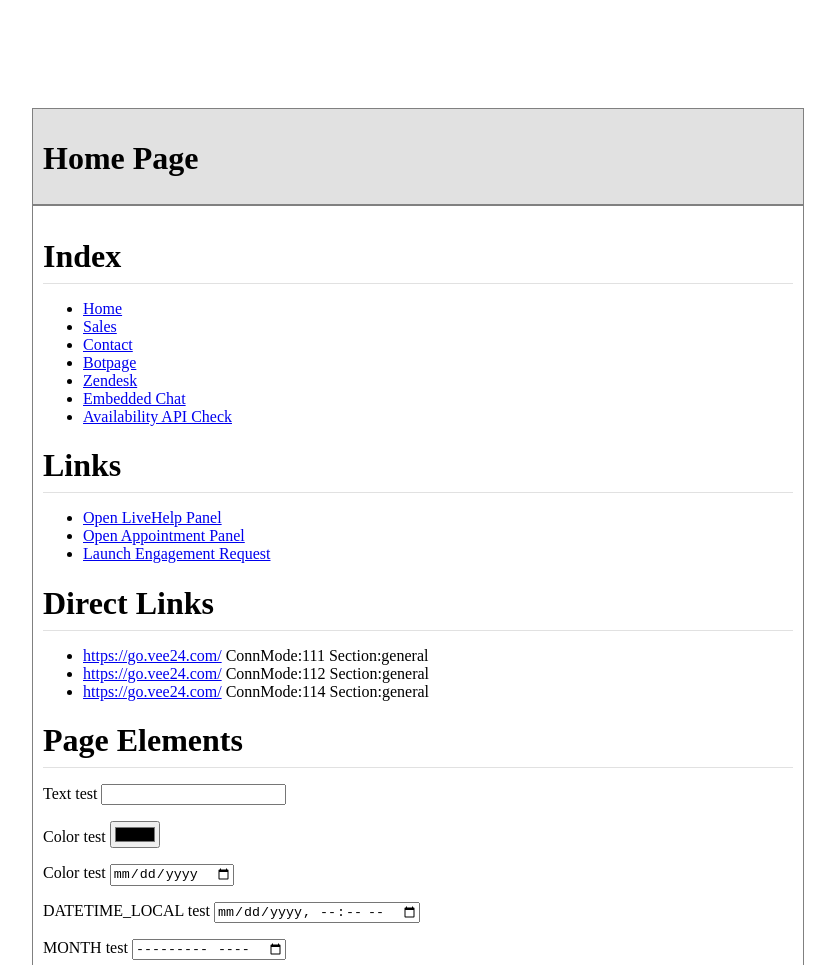
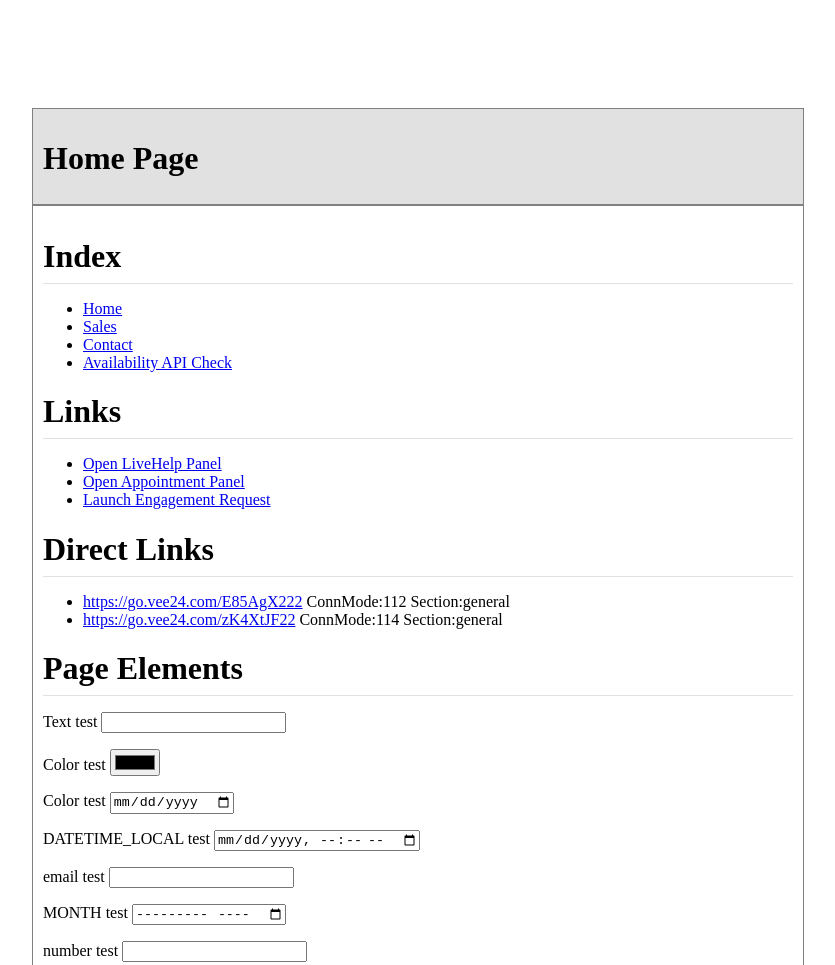
Before and after one commit to vee24/qauk1, a plain HTML site: page index.html in a window 1280 px wide. Shown: the top 965 px of the page, without its empty margins (222-1057 px from the left). Drawn offline with Linux system fonts and the light colour scheme.

Commit message:
Updating pages from local.

```diff
--- a/contact.html
+++ b/contact.html
@@ -45,11 +45,16 @@
     }
   </style>
 
-  <script>window.vee24TagKey = '<add Disco key here>';</script>
-  <script defer src="https://cdn.vee24.com/disco.min.js"></script>
+<script>window.vee24TagKey = '7a97b023-d714-4d67-ac78-ce7f3c4071e1';</script>
+<script defer src="https://cdn.vee24.com/disco.min.js"></script>
+
 </head>
 
 <body>
+
+
+
+
   <div class="header">
     <h1>Contact Page</h1>
   </div>
@@ -59,9 +64,6 @@
       <li><a href="./index.html">Home</a></li>
       <li><a href="./sales.html">Sales</a></li>
       <li><a href="./contact.html">Contact</a></li>
-	  <li><a href="./botpage.html">Botpage</a></li>
-	  <li><a href="./zendesk.html">Zendesk</a></li>
-  	  <li><a href="./embedded-chat.html">Embedded Chat</a></li>
       <li><a href="./fetchavailability.html">Availability API Check</a></li>
     </ul>
     <h1>Links</h1>
@@ -75,10 +77,8 @@
     <h1>Direct Links</h1>
     <p>
     <ul>
-      <li><a href="https://go.vee24.com/<add URL ID here>">https://go.vee24.com/<add URL ID here></a> ConnMode:111 Section:general</li>
-      <li><a href="https://go.vee24.com/<add URL ID here>">https://go.vee24.com/<add URL ID here></a> ConnMode:112 Section:general</li>
-      <li><a href="https://go.vee24.com/<add URL ID here>">https://go.vee24.com/<add URL ID here></a> ConnMode:114 Section:general</li>
-
+      <li><a href="https://go.vee24.com/E85AgX222">https://go.vee24.com/E85AgX222</a> ConnMode:112 Section:general</li>
+      <li><a href="https://go.vee24.com/zK4XtJF22">https://go.vee24.com/zK4XtJF22</a> ConnMode:114 Section:general</li>
     </ul>
     </p>
     <h1>Page Elements</h1>
@@ -158,9 +158,10 @@
     </p>
     <h1>Contact Form</h1>
     <p>
-      <iframe src="https://vee24qaauto1.netlify.app/contact_form.html" width="100%" height="800" title="Contact Form">
+      <iframe src="https://vee24qa1.netlify.app/contact_form.html" width="100%" height="800" title="Contact Form">
       </iframe>
     </p>
+
   </div>
   <div class="footer">
   </div>
--- a/index.html
+++ b/index.html
@@ -1,6 +1,5 @@
 <!DOCTYPE html>
 <html>
-
 <head>
 <meta name="viewport" content="width=device-width, initial-scale=1">
 <title>Home Page</title>
@@ -14,9 +13,9 @@
   margin: auto;
   background: white;
   padding: 10px;
-      border: 1px solid gray;
+  border:1px solid gray;
   position: relative;
-      top: 100px
+    top:100px
 }
 
 .header {
@@ -24,9 +23,9 @@
   margin: auto;
   background: #e1e1e1;
   padding: 10px;
-      border: 1px solid gray;
+  border:1px solid gray;
   position: relative;
-      top: 100px
+    top:100px
 }
 
 h1 {
@@ -41,18 +40,16 @@
   background: white;
   padding: 10px;
   position: relative;
-      top: 100px
+  top:100px
 }
 </style>
 
-
-
-  <script>window.vee24TagKey = '<add Disco key here>';</script>
+<script>window.vee24TagKey = '7a97b023-d714-4d67-ac78-ce7f3c4071e1';</script>
 <script defer src="https://cdn.vee24.com/disco.min.js"></script>
 
 </head>
+<body>
 
-<body>
 <div class="header">
 <h1>Home Page</h1>
 </div>
@@ -62,25 +59,20 @@
     <li><a href="./index.html">Home</a></li>
     <li><a href="./sales.html">Sales</a></li>
     <li><a href="./contact.html">Contact</a></li>
-	  <li><a href="./botpage.html">Botpage</a></li>
-      <li><a href="./zendesk.html">Zendesk</a></li>
-  	  <li><a href="./embedded-chat.html">Embedded Chat</a></li>
     <li><a href="./fetchavailability.html">Availability API Check</a></li>
     </ul>
    <h1>Links</h1>
    <ul>
-      <li><a onclick="if(typeof(vee24)!='undefined'){vee24.api.helpMe()};return false;" href="#">Open LiveHelp Panel</a>
-      </li>
-      <li><a onclick="if(typeof(vee24)!='undefined'){vee24.api.loadV24SelfScheduler()};return false;" href="#">Open
-          Appointment Panel</a>
+   <li><a onclick="if(typeof(vee24)!='undefined'){vee24.api.helpMe()};return false;" href="#" >Open LiveHelp Panel</a></li>
+   <li><a onclick="if(typeof(vee24)!='undefined'){vee24.api.loadV24SelfScheduler()};return false;" href="#" >Open Appointment Panel</a>
    <li><a onclick="requestEngagement();" href="#">Launch Engagement Request</a></li>
    </ul>
   <h1>Direct Links</h1>
   <p>
     <ul>
-      <li><a href="https://go.vee24.com/<add URL ID here>">https://go.vee24.com/<add URL ID here></a> ConnMode:111 Section:general</li>
-      <li><a href="https://go.vee24.com/<add URL ID here>">https://go.vee24.com/<add URL ID here></a> ConnMode:112 Section:general</li>
-      <li><a href="https://go.vee24.com/<add URL ID here>">https://go.vee24.com/<add URL ID here></a> ConnMode:114 Section:general</li>
+      <li><a href="https://go.vee24.com/E85AgX222">https://go.vee24.com/E85AgX222</a> ConnMode:112 Section:general</li>
+      <li><a href="https://go.vee24.com/zK4XtJF22">https://go.vee24.com/zK4XtJF22</a> ConnMode:114 Section:general</li>
+
     </ul>
   </p>
   <h1>Page Elements</h1>
@@ -89,8 +81,7 @@
   <input type="text" id="texttestinput"> </p>
   <p>
   <label for="colorinput">Color test</label>
-      <input type="color" id="colorinput">
-    </p>
+  <input type="color" id="colorinput"></p>
   <p>
     <label for="dateinput">Color test</label>
     <input type="date" id="dateinput">
@@ -98,6 +89,10 @@
   <p>
     <label for="DATETIME_LOCAL">DATETIME_LOCAL test</label>
     <input type="datetime-local" id="DATETIME_LOCAL">
+  </p>
+  <p>
+    <label for="EMAIL">email test</label>
+    <input type="email" id="EMAIL">
   </p>
   <p>
     <label for="MONTH">MONTH test</label>
@@ -113,7 +108,7 @@
   </p>
   <p>
     <label for="range">range test</label>
-      <input type="range" id="range" min="0" max="11" step="1" />
+    <input type="range" id="range" min="0" max="11" step="1"/>
   </p>
   <p>
     <label for="selecttest">select test</label>
@@ -127,15 +122,15 @@
   </p>
   <p>
     <label for="checkbox">checkbox test</label>
-      <input type="checkbox" id="checkbox" value="rawr" />
+    <input type="checkbox" id="checkbox" value="rawr"/>
   </p>
   <p>
     <label for="radio1">radio test 1</label>
-      <input type="radio" id="radio1" value="one" name="radiotest" />
+    <input type="radio" id="radio1" value="one" name="radiotest"/>
     <label for="radio2">radio test 2</label>
-      <input type="radio" id="radio2" value="two" name="radiotest" />
+    <input type="radio" id="radio2" value="two" name="radiotest"/>
     <label for="radio3">radio test 3</label>
-      <input type="radio" id="radio3" value="three" name="radiotest" />
+    <input type="radio" id="radio3" value="three" name="radiotest"/>
   </p>
   <h1>DOM Sync Field Filters</h1>
     <p>
@@ -157,7 +152,8 @@
   </div>
 <div class="footer">
 </div>
-
+  	<!-- Start of d3v-vee24 Zendesk Widget script -->
+	<script id="ze-snippet" src="https://static.zdassets.com/ekr/snippet.js?key=ef3aa260-4cfd-4718-89f0-ff49a643a81a"> </script>
+	<!-- End of d3v-vee24 Zendesk Widget script -->
 </body>
-
 </html>
```
Also changed, not shown: engagement.html (+1 -1 lines), fetchavailability.html (+1 -1 lines), sales.html (+9 -8 lines). Lines whose indentation alone changed are shown as unchanged.
